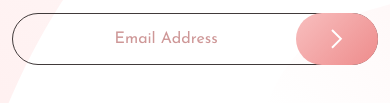
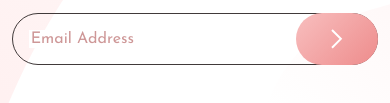
Before and after one commit to nathan-codes/base-apparel-coming-soon-master, a plain HTML site: page index.html in a window 390 px wide. Shown: the part 831-934 px from the top of the page. Drawn offline with Linux system fonts and the light colour scheme.

Commit message:
final eidts v3.0

```diff
--- a/css/styles.css
+++ b/css/styles.css
@@ -197,6 +197,7 @@ form {
 form input {
   border: none;
   margin-left: 1rem;
+  width: 70%;
 
 
 
@@ -260,6 +261,10 @@ input:focus {
 
   }
 
+  form {
+    text-align: left;
+  }
+
 
 
 }
```
